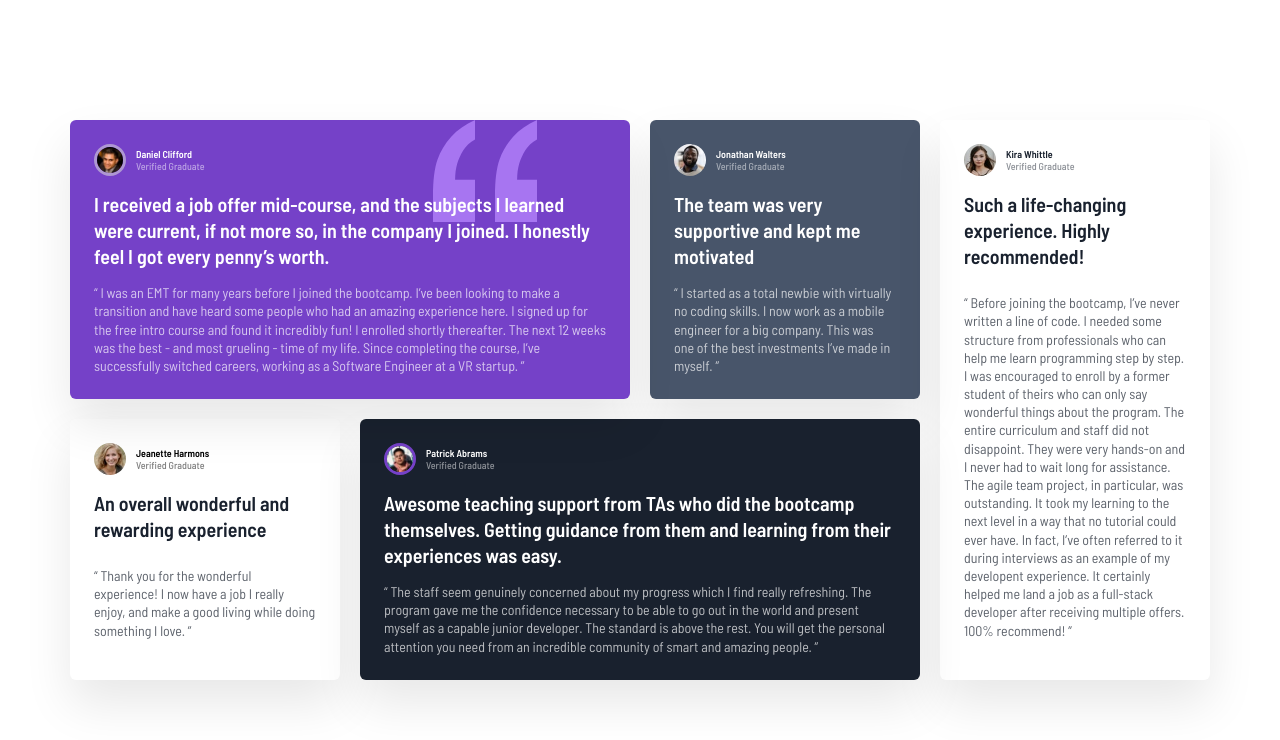
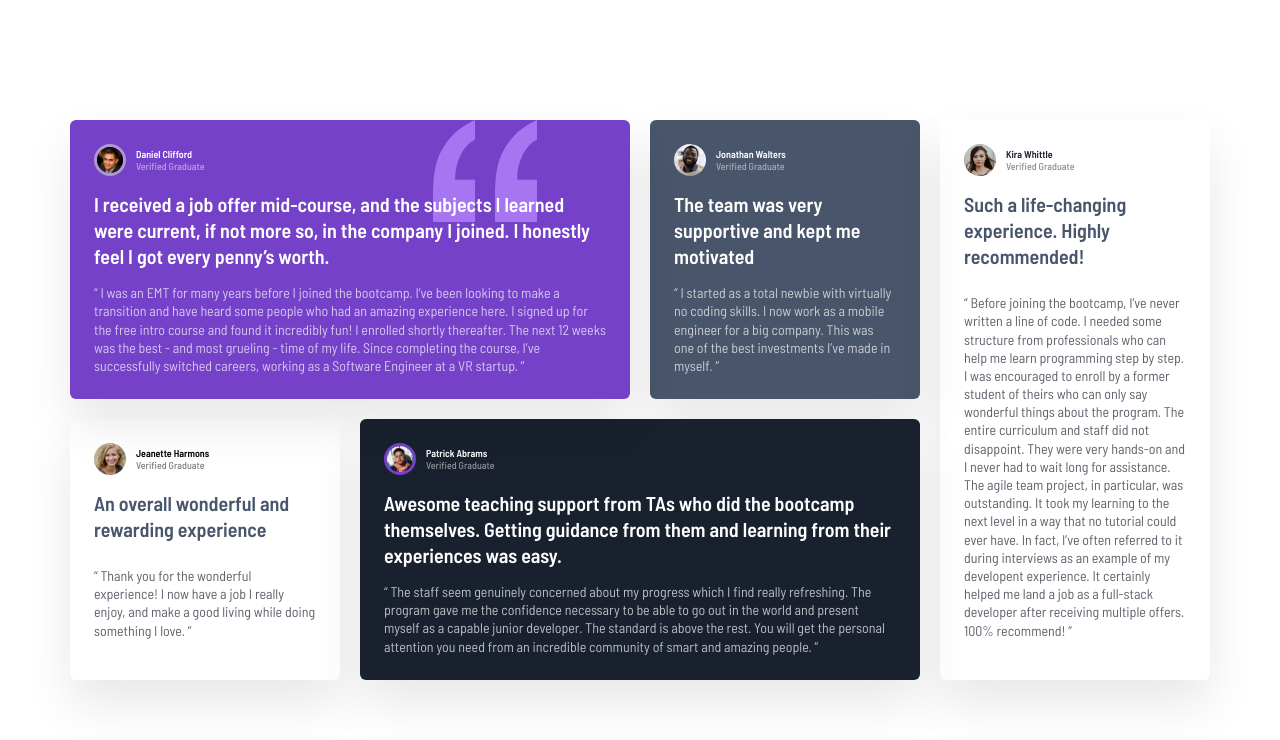
Before and after one commit to miles2332/Testimonials-in-grid, a plain HTML site: page index.html in a window 1280 px wide. Drawn offline with Linux system fonts and the light colour scheme.

Commit message:
changed color of title of one card

```diff
--- a/style.css
+++ b/style.css
@@ -136,6 +136,10 @@ body {
   color: hsl(219, 29%, 14%);
 }
 
+.jeanette .test-text-title,
+.kira .test-text-title {
+  color: hsl(217, 19%, 35%);
+}
 .jonathan {
   background-color: hsl(217, 19%, 35%);
 }
```
